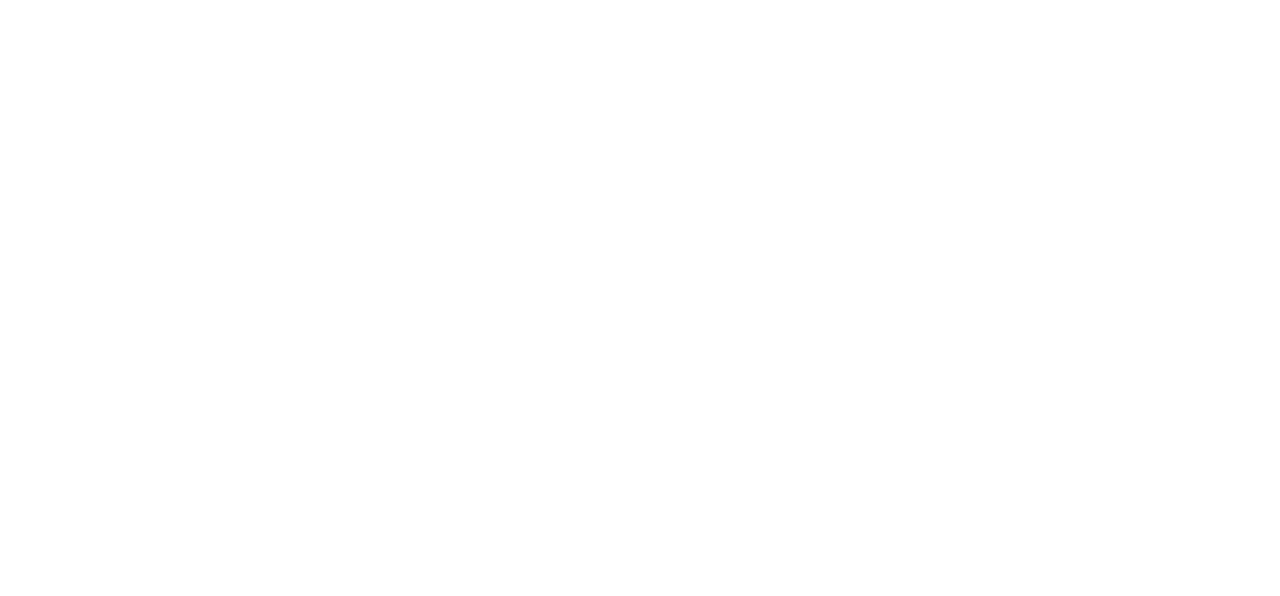
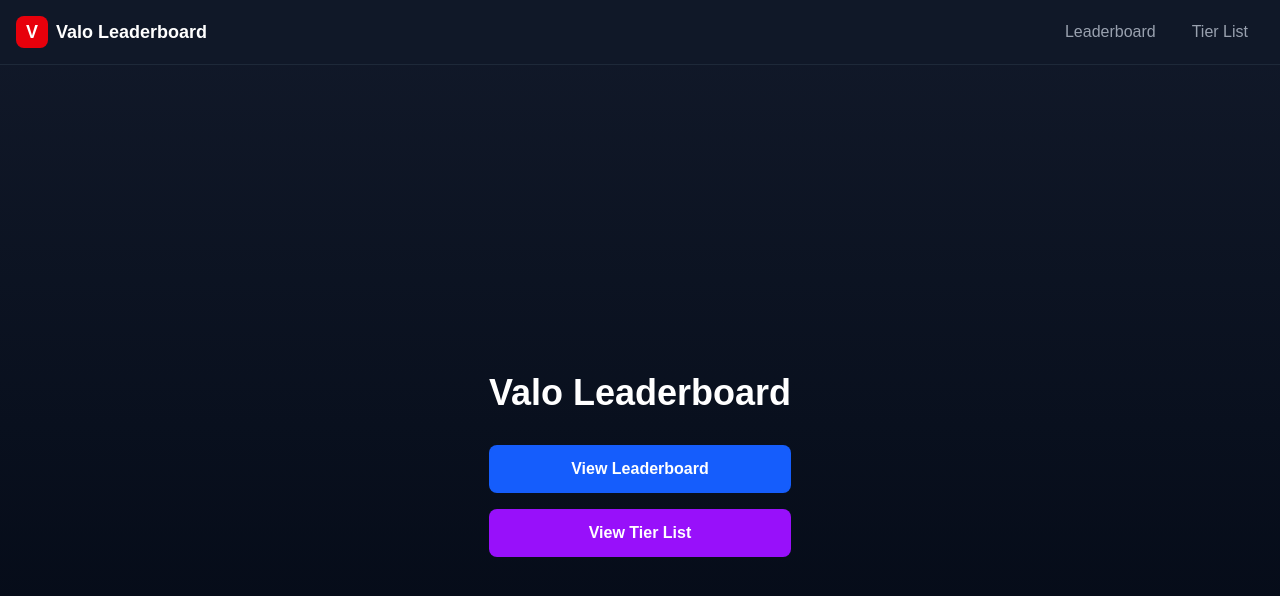
Before and after one commit to RabeaAhmad3/Valo-Leaderboard, a Next.js app in the folder valo-leaderboard/: page / in a window 1280 px wide. Before the commit this address had no page. Shown: the top 596 px of the page. Built offline with nearby package versions, Linux system fonts and the light colour scheme.

Commit message:
fix: replace redirect with landing page and add error handling
- Replace home page redirect with navigation landing page
- Add database error handling to leaderboard and tier list pages
- Provide fallback UI for connection issues
- Should resolve 404 error on production deployment

```diff
--- a/valo-leaderboard/src/app/leaderboard/page.tsx
+++ b/valo-leaderboard/src/app/leaderboard/page.tsx
@@ -5,7 +5,20 @@
 export const dynamic = 'force-dynamic';
 
 export default async function LeaderboardPage() {
-  const leaderboardData = await getLeaderboardData();
+  let leaderboardData;
+  try {
+    leaderboardData = await getLeaderboardData();
+  } catch (error) {
+    console.error('Error loading leaderboard data:', error);
+    return (
+      <div className="min-h-screen bg-gradient-to-b from-gray-900 to-gray-950 flex items-center justify-center">
+        <div className="text-center">
+          <h1 className="text-4xl font-bold text-white mb-4">Error Loading Leaderboard</h1>
+          <p className="text-gray-400">Unable to connect to database. Please try again later.</p>
+        </div>
+      </div>
+    );
+  }
 
   return (
     <div className="min-h-screen bg-gradient-to-b from-gray-900 to-gray-950">
--- a/valo-leaderboard/src/app/page.tsx
+++ b/valo-leaderboard/src/app/page.tsx
@@ -1,5 +1,27 @@
-import { redirect } from 'next/navigation';
+import Link from 'next/link';
 
 export default function Home() {
-  redirect('/leaderboard');
+  return (
+    <div className="min-h-screen bg-gradient-to-b from-gray-900 to-gray-950 flex items-center justify-center">
+      <div className="text-center">
+        <h1 className="text-4xl font-bold text-white mb-8">
+          Valo Leaderboard
+        </h1>
+        <div className="space-y-4">
+          <Link
+            href="/leaderboard"
+            className="block bg-blue-600 hover:bg-blue-700 text-white font-semibold py-3 px-6 rounded-lg transition-colors"
+          >
+            View Leaderboard
+          </Link>
+          <Link
+            href="/tier-list"
+            className="block bg-purple-600 hover:bg-purple-700 text-white font-semibold py-3 px-6 rounded-lg transition-colors"
+          >
+            View Tier List
+          </Link>
+        </div>
+      </div>
+    </div>
+  );
 }
--- a/valo-leaderboard/src/app/tier-list/page.tsx
+++ b/valo-leaderboard/src/app/tier-list/page.tsx
@@ -5,7 +5,22 @@
 export const dynamic = 'force-dynamic';
 
 export default async function TierListPage() {
-  const { players, tiers } = await getTierListData();
+  let data;
+  try {
+    data = await getTierListData();
+  } catch (error) {
+    console.error('Error loading tier list data:', error);
+    return (
+      <div className="min-h-screen bg-gradient-to-b from-gray-900 to-gray-950 flex items-center justify-center">
+        <div className="text-center">
+          <h1 className="text-4xl font-bold text-white mb-4">Error Loading Tier List</h1>
+          <p className="text-gray-400">Unable to connect to database. Please try again later.</p>
+        </div>
+      </div>
+    );
+  }
+
+  const { players, tiers } = data;
 
   if (players.length === 0) {
     return (
```
